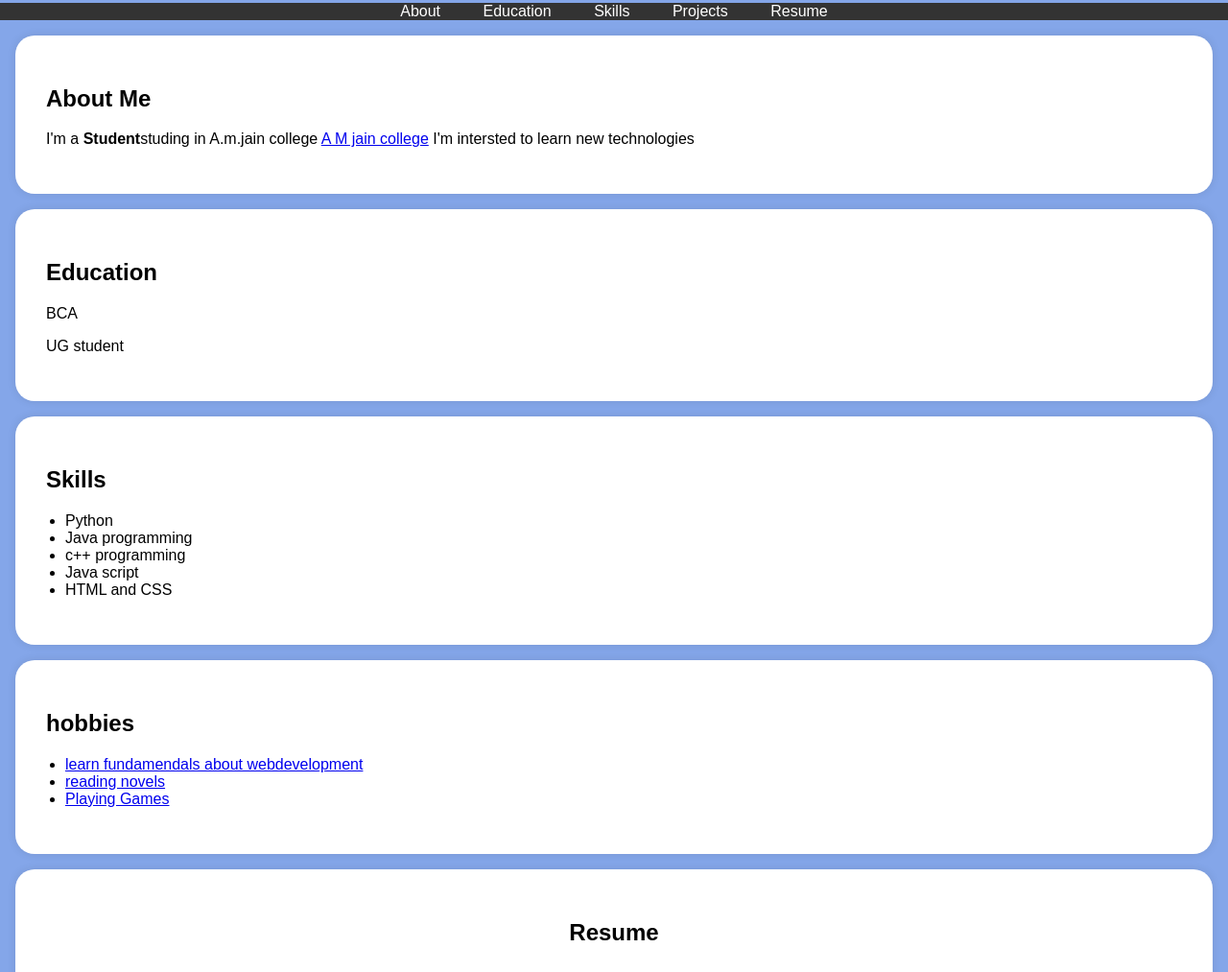
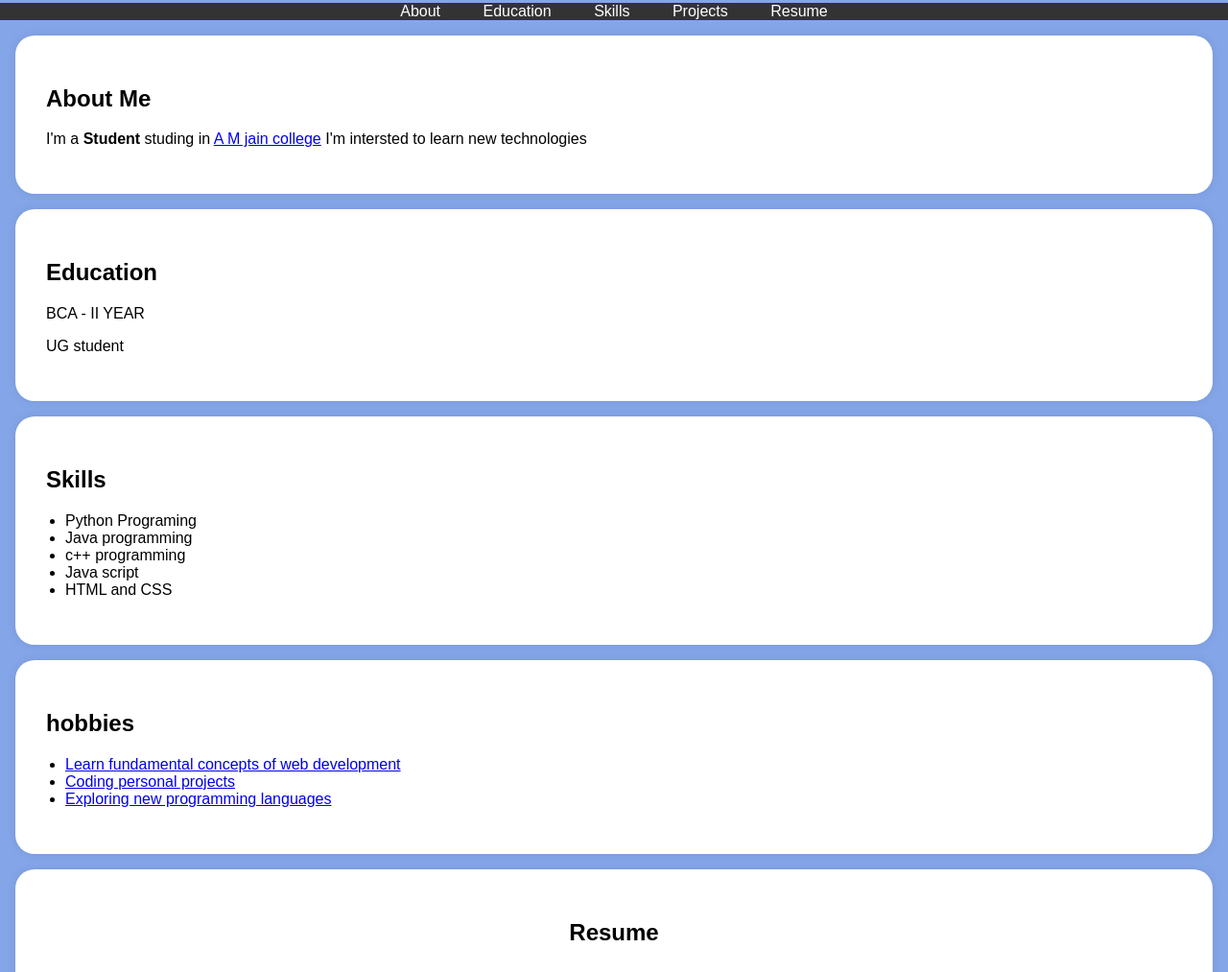
Before and after one commit to Sabaris007/Sabari, a plain HTML site: page index.html in a window 1280 px wide. Shown: the part 217-1230 px from the top of the page at 96% size. Drawn offline with Linux system fonts and the light colour scheme.

Commit message:
Update index.html

```diff
--- a/index.html
+++ b/index.html
@@ -97,7 +97,7 @@
             <!-- Add your profile picture here -->
             <img src="pic.jpg" alt="Your Profile Picture" class="profile-picture">
             <h1 style="text-align: center;">SABARI S</h1>
-            <p style="font-size: 19px;">Student</p>
+            <p style="font-size:19px;">Student</p>
         </div>
     </header>
 
@@ -115,17 +115,16 @@
     <section id="about">
         <div class="section-content">
             <h2>About Me</h2>
-            <p>I'm a <b>Student</b>studing in A.m.jain college
+            <p>I'm a <b>Student</b> studing in
 
-
-             <a href="https://techtrainer20.github.io/git_con2/" traget="_target">A M jain college</a> I'm intersted to learn new technologies </p>
+             <a href="https://techtrainer20.github.io/git_con2/" traget="_target"> A M jain college</a> I'm intersted to learn new technologies </p>
         </div>
     </section>
 
     <section id="education">
         <div class="section-content">
             <h2>Education</h2>
-            <p>BCA</p>
+            <p>BCA - II YEAR </p>
             <p>UG student</p>
         </div>
     </section>
@@ -134,7 +133,7 @@
         <div class="section-content">
             <h2>Skills</h2>
             <ul>
-                <li>Python</li>
+                <li>Python Programing</li>
                 <li>Java programming</li>
                 <li>c++ programming</li>
                 <li>Java script</li>
@@ -147,9 +146,9 @@
         <div class="section-content">
             <h2>hobbies</h2>
             <ul>
-                <li><a href="#">learn fundamendals about webdevelopment</a></li>
-                <li><a href="#">reading novels</a></li>
-                <li><a href="#">Playing Games</a></li>
+                <li><a href="#">Learn fundamental concepts of web development</a></li>
+                <li><a href="#">Coding personal projects</a></li>
+                <li><a href="#">Exploring new programming languages</a></li>
                 <!-- Add more project links here -->
             </ul>
         </div>
@@ -159,7 +158,7 @@
 
         <div class="section-content" style="text-align: center;">
             <h2>Resume</h2>
-            <a src="Resume.pdf" target="_blank" class="download-button">Download CV</a>
+            <a href="Resume.pdf" target="_blank" class="download-button" download>Download CV</a>
         </div>
 
     </section>
@@ -178,6 +177,7 @@
                     window.scrollTo({
                         top: targetElement.offsetTop,
                         behavior: 'smooth'
+
                     });
                 }
             });
```
